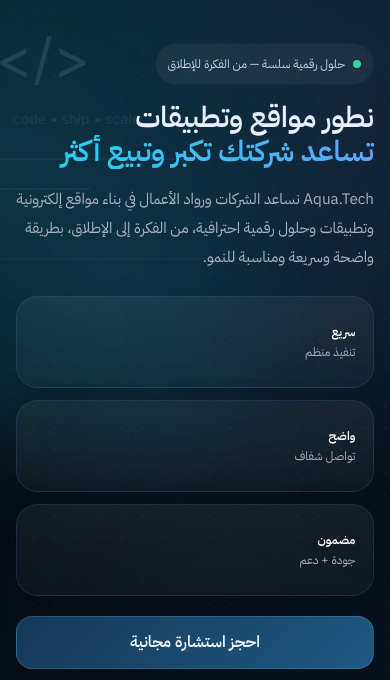
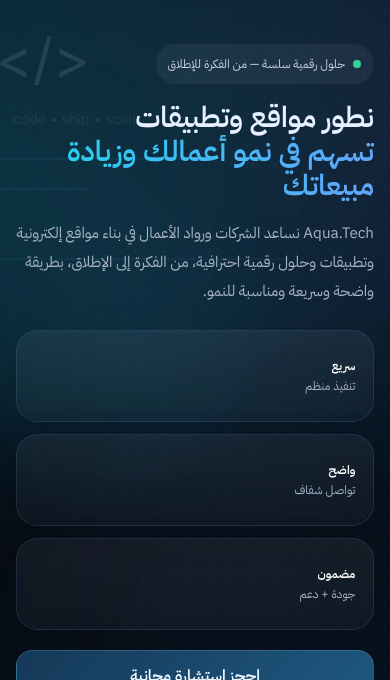
Before and after one commit to aqua-tech-t/aqua-tech-site, a plain HTML site: page index.html in a window 390 px wide. Shown: the part 66-746 px from the top of the page. Drawn offline with nearby package versions, Linux system fonts and the light colour scheme.

Commit message:
last update 1

```diff
--- a/index.html
+++ b/index.html
@@ -11,6 +11,16 @@
 <meta name="apple-mobile-web-app-status-bar-style" content="black-translucent"/>
 <meta name="mobile-web-app-capable" content="yes"/>
 <meta name="color-scheme" content="dark light"/>
+<script>
+  (function(){
+    try{
+      var savedLang = localStorage.getItem("aqua_lang");
+      var lang = (savedLang === "ar" || savedLang === "en") ? savedLang : "ar";
+      document.documentElement.lang = lang;
+      document.documentElement.dir = (lang === "ar") ? "rtl" : "ltr";
+    }catch(e){}
+  })();
+</script>
 <title id="pageTitle">Aqua.Tech</title>
 <meta content="Aqua.Tech شركة برمجيات تقدّم تطوير تطبيقات ومواقع وحلول مخصصة مع تصميم وموشن جرافيك وإدارة سوشال ميديا." id="metaDesc" name="description"/>
 <link rel="canonical" href="https://aqua.tech/"/>
@@ -698,6 +708,45 @@ section{ content-visibility:auto; contain-intrinsic-size: 1px 900px; }
   }
 }
 
+
+
+/* Adaptive lite mode for mobile performance */
+.lite-mode .tech-circuit{
+  display:none !important;
+}
+.lite-mode .bubbles{
+  opacity:.10 !important;
+}
+.lite-mode .tech-code{
+  opacity:.20 !important;
+}
+.lite-mode .tech-code span:nth-child(n+6){
+  display:none !important;
+}
+.lite-mode .bubbles span:nth-child(n+6){
+  display:none !important;
+}
+
+@media (max-width: 767px){
+  .tech-code span:nth-child(n+6){
+    display:none;
+  }
+
+  .bubbles span:nth-child(n+6){
+    display:none;
+  }
+
+  .bg-blobA,
+  .bg-blobB,
+  .bg-blobC{
+    filter: blur(22px) !important;
+  }
+
+  .bg-blobA{ animation-duration: 20s !important; }
+  .bg-blobB{ animation-duration: 24s !important; }
+  .bg-blobC{ animation-duration: 26s !important; }
+}
+
 @media (prefers-reduced-motion: reduce){
   *, *::before, *::after{
     animation-duration:.01ms !important;
@@ -769,7 +818,7 @@ section{ content-visibility:auto; contain-intrinsic-size: 1px 900px; }
   <a class="nav-link" href="#about" data-i18n="nav.about">من نحن</a>
   <a class="nav-link" href="#services" data-i18n="nav.services">الخدمات</a>
   <a class="nav-link" href="#process" data-i18n="nav.process">طريقة العمل</a>
-  <a class="nav-link" href="#why-us" data-i18n="nav.why">ليش نحن</a>
+  <a class="nav-link" href="#why-us" data-i18n="nav.why">لماذا نحن</a>
   <a class="nav-link" href="#faq" data-i18n="nav.faq">الأسئلة</a>
   <a class="nav-link" href="#contact" data-i18n="nav.contact">تواصل معنا</a>
 </nav>
@@ -809,7 +858,7 @@ section{ content-visibility:auto; contain-intrinsic-size: 1px 900px; }
     <a class="py-2 hover:text-white transition" href="#about" data-i18n="nav.about">من نحن</a>
     <a class="py-2 hover:text-white transition" href="#services" data-i18n="nav.services">الخدمات</a>
     <a class="py-2 hover:text-white transition" href="#process" data-i18n="nav.process">طريقة العمل</a>
-    <a class="py-2 hover:text-white transition" href="#why-us" data-i18n="nav.why">ليش نحن</a>
+    <a class="py-2 hover:text-white transition" href="#why-us" data-i18n="nav.why">لماذا نحن</a>
     <a class="py-2 hover:text-white transition" href="#faq" data-i18n="nav.faq">الأسئلة</a>
     <a class="py-2 hover:text-white transition" href="#contact" data-i18n="nav.contact">تواصل معنا</a>
 
@@ -861,7 +910,7 @@ section{ content-visibility:auto; contain-intrinsic-size: 1px 900px; }
 </p>
 <h1 class="mt-5 text-[clamp(1.8rem,4.5vw,3.4rem)] font-semibold leading-[1.35] md:leading-[1.22] tracking-normal">
       <span class="block" data-i18n="hero.h1a">نطور مواقع وتطبيقات</span>
-  <span class="block text-transparent bg-clip-text bg-gradient-to-l from-[var(--p2)] to-[var(--p1)]" data-i18n="hero.h1b">تساعد شركتك تكبر وتبيع أكثر</span>
+  <span class="block text-transparent bg-clip-text bg-gradient-to-l from-[var(--p2)] to-[var(--p1)]" data-i18n="hero.h1b">تسهم في نمو أعمالك وزيادة مبيعاتك</span>
 </h1>
 <p class="mt-5 max-w-2xl mx-auto md:mx-0 text-sm sm:text-base md:text-lg text-[var(--muted)] leading-7 sm:leading-8 break-words whitespace-normal" data-i18n="hero.desc">
                    Aqua.Tech نساعد الشركات ورواد الأعمال في بناء مواقع إلكترونية وتطبيقات وحلول رقمية احترافية، من الفكرة إلى الإطلاق، بطريقة واضحة وسريعة ومناسبة للنمو.
@@ -1338,7 +1387,7 @@ section{ content-visibility:auto; contain-intrinsic-size: 1px 900px; }
 <section class="border-t border-[var(--border)]/70" id="why-us">
   <div class="max-w-6xl mx-auto px-4 py-14 md:py-16 lg:py-20">
     <div>
-      <h2 class="text-2xl md:text-3xl font-semibold" data-i18n="why.h">ليش تختار Aqua.Tech</h2>
+      <h2 class="text-2xl md:text-3xl font-semibold" data-i18n="why.h">لماذا تختار Aqua.Tech</h2>
       <p class="mt-2 text-[var(--muted)] max-w-3xl" data-i18n="why.sub">لأننا نركز على النتيجة، مش فقط الشكل — تنفيذ منظم، تواصل واضح، وحلول مناسبة لاحتياجك.</p>
     </div>
     <div class="why-grid">
@@ -1806,6 +1855,28 @@ section{ content-visibility:auto; contain-intrinsic-size: 1px 900px; }
     const GITHUB_URL = "https://github.com/aqua-tech-t";
 
 
+
+    // Adaptive performance mode for mobile
+    if (window.innerWidth < 768) {
+      document.body.classList.add("lite-mode");
+    }
+
+    // Pause heavy animations when hero is out of view
+    const heroTop = document.querySelector("#top");
+    if (heroTop && "IntersectionObserver" in window) {
+      const animationObserver = new IntersectionObserver((entries) => {
+        entries.forEach((entry) => {
+          if (entry.isIntersecting) {
+            document.body.classList.remove("is-paused");
+          } else {
+            document.body.classList.add("is-paused");
+          }
+        });
+      }, { threshold: 0.05 });
+
+      animationObserver.observe(heroTop);
+    }
+
     // year
     document.getElementById('y').textContent = new Date().getFullYear();
 
@@ -1909,7 +1980,7 @@ section{ content-visibility:auto; contain-intrinsic-size: 1px 900px; }
         "nav.process":"طريقة العمل",
         "nav.faq":"الأسئلة",
         "nav.contact":"تواصل",
-        "nav.why":"ليش نحن",
+        "nav.why":"لماذا نحن",
         "nav.about":"من نحن",
 
 
@@ -1922,7 +1993,7 @@ section{ content-visibility:auto; contain-intrinsic-size: 1px 900px; }
 
         "hero.badge":"حلول رقمية سلسة — من الفكرة للإطلاق",
         "hero.h1a":"نطور مواقع وتطبيقات",
-        "hero.h1b":"تساعد شركتك تكبر وتبيع أكثر",
+        "hero.h1b":"تسهم في نمو أعمالك وزيادة مبيعاتك",
         "hero.desc":"Aqua.Tech نساعد الشركات ورواد الأعمال في بناء مواقع إلكترونية وتطبيقات وحلول رقمية احترافية، من الفكرة إلى الإطلاق، بطريقة واضحة وسريعة ومناسبة للنمو.",
         "hero.ctaPrimary":"احجز استشارة مجانية",
         "hero.ctaSecondary":"شوف خدماتنا",
@@ -2016,7 +2087,7 @@ section{ content-visibility:auto; contain-intrinsic-size: 1px 900px; }
         "projects.tipD":"بإمكاننا لاحقًا إضافة صور، فلترة، وصفحات لكل مشروع.",
         "projects.tipCta":"ابدأ مشروعك الأول →",
 
-        "why.h":"ليش تختار Aqua.Tech",
+        "why.h":"لماذا تختار Aqua.Tech",
         "why.sub":"لأننا نركز على النتيجة، مش فقط الشكل — تنفيذ منظم، تواصل واضح، وحلول مناسبة لاحتياجك.",
         "why.c1t":"تنفيذ واضح",
         "why.c1d":"خطة عمل واضحة من البداية حتى التسليم.",
@@ -2552,6 +2623,12 @@ section{ content-visibility:auto; contain-intrinsic-size: 1px 900px; }
   applyI18n(currentLang);
 })();
 
+// Re-apply language after the whole DOM is ready so late elements
+// مثل زر الواتساب العائم ياخذوا نفس اللغة بعد التحديث.
+window.addEventListener("DOMContentLoaded", ()=>{
+  applyI18n(currentLang);
+});
+
 
 // ===== Form send (Google Sheets only) =====
     const formEl = document.getElementById("contactForm");
@@ -2784,4 +2861,3 @@ ${data.details || "-"}
 </a>
 </body>
 </html>
-<!-- update -->
```
